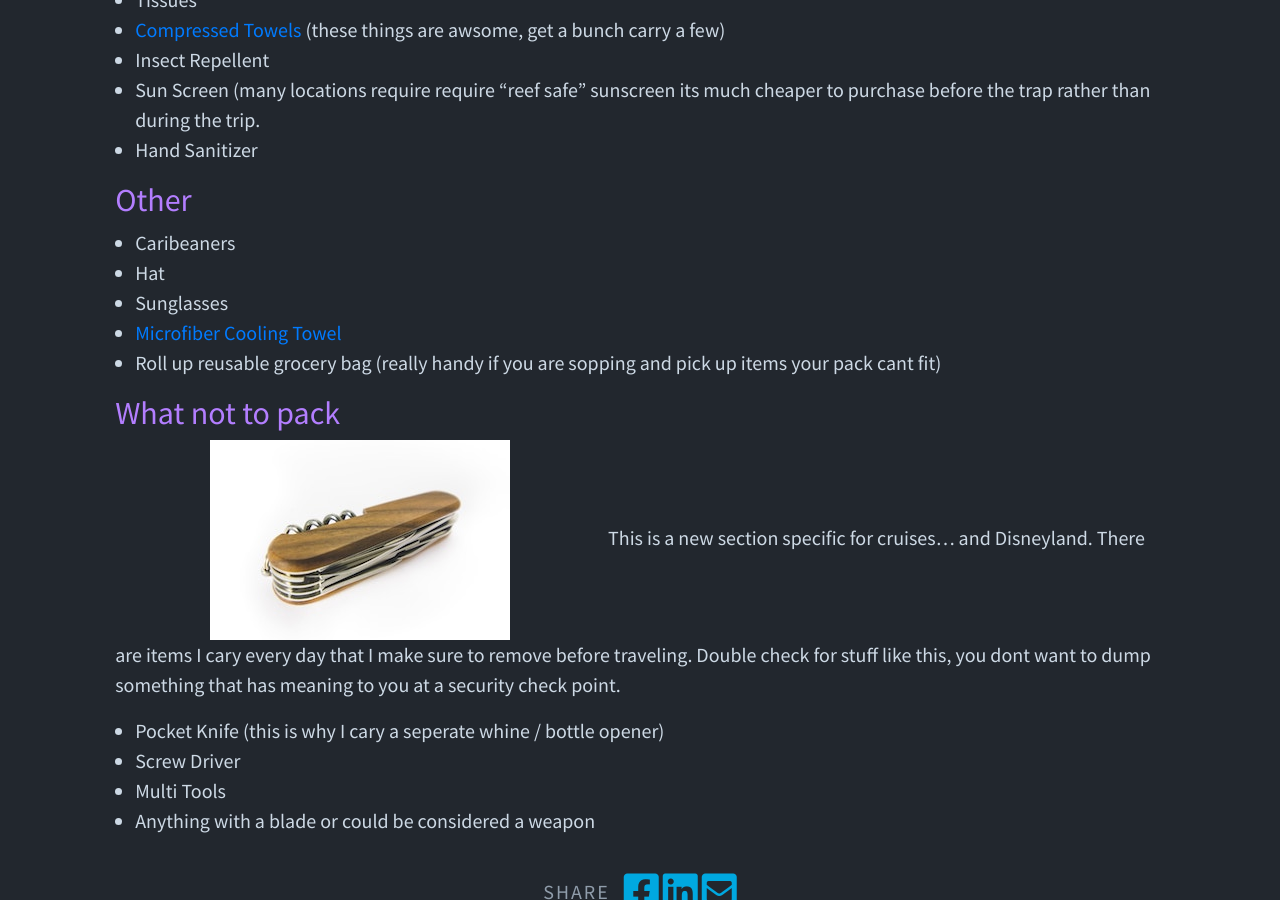
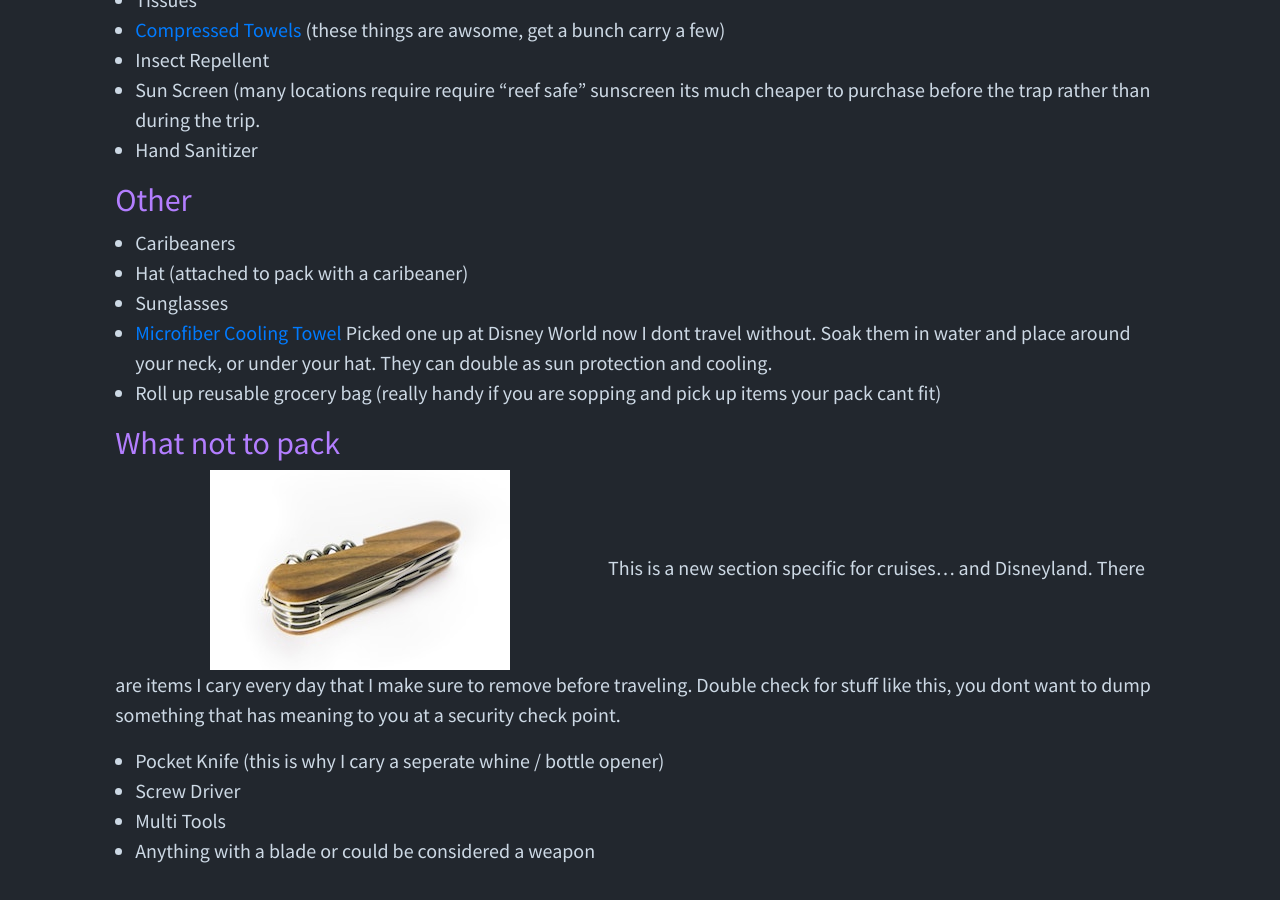
Before and after one commit to mjh2901/mikehathaway.com, a Jekyll site: the page built from _posts/2023-09-09-cruise-day-bag.md, in a window 1280 px wide and 900 px high, scrolled down 3586 px. Built offline with Jekyll 4.4.1, drawn with Linux system fonts in a browser that asks for light colours; some of the changed text lies outside the part shown.

Commit message:
Update 2023-09-09-cruise-day-bag.md

```diff
--- a/_posts/2023-09-09-cruise-day-bag.md
+++ b/_posts/2023-09-09-cruise-day-bag.md
@@ -89,9 +89,9 @@ I keep pills in a little [alumunum screw top container](https://www.amazon.com/H
 
 ## Other
 - Caribeaners
-- Hat
+- Hat (attached to pack with a caribeaner)
 - Sunglasses
-- [Microfiber Cooling Towel](https://www.amazon.com/YQXCC-Cooling-Microfiber-Camping-Football/dp/B082HNFVVZ/ref=sxin_16_pa_sp_search_thematic_sspa?content-id=amzn1.sym.1c86ab1a-a73c-4131-85f1-15bd92ae152d%3Aamzn1.sym.1c86ab1a-a73c-4131-85f1-15bd92ae152d&crid=2E2LCYE03X1BN&cv_ct_cx=Microfiber%2Bcooling%2Btowel&keywords=Microfiber%2Bcooling%2Btowel&pd_rd_i=B082HNFVVZ&pd_rd_r=e52c384a-c27a-4555-83f9-b0eb106cad46&pd_rd_w=QHAYp&pd_rd_wg=XajnB&pf_rd_p=1c86ab1a-a73c-4131-85f1-15bd92ae152d&pf_rd_r=7GBKP1M4MFMP3YPGY37W&qid=1694407143&sbo=RZvfv%2F%2FHxDF%2BO5021pAnSA%3D%3D&sprefix=microfiber%2Bcooling%2Btowel%2Caps%2C163&sr=1-2-364cf978-ce2a-480a-9bb0-bdb96faa0f61-spons&sp_csd=d2lkZ2V0TmFtZT1zcF9zZWFyY2hfdGhlbWF0aWM&th=1)
+- [Microfiber Cooling Towel](https://www.amazon.com/YQXCC-Cooling-Microfiber-Camping-Football/dp/B082HNFVVZ/ref=sxin_16_pa_sp_search_thematic_sspa?content-id=amzn1.sym.1c86ab1a-a73c-4131-85f1-15bd92ae152d%3Aamzn1.sym.1c86ab1a-a73c-4131-85f1-15bd92ae152d&crid=2E2LCYE03X1BN&cv_ct_cx=Microfiber%2Bcooling%2Btowel&keywords=Microfiber%2Bcooling%2Btowel&pd_rd_i=B082HNFVVZ&pd_rd_r=e52c384a-c27a-4555-83f9-b0eb106cad46&pd_rd_w=QHAYp&pd_rd_wg=XajnB&pf_rd_p=1c86ab1a-a73c-4131-85f1-15bd92ae152d&pf_rd_r=7GBKP1M4MFMP3YPGY37W&qid=1694407143&sbo=RZvfv%2F%2FHxDF%2BO5021pAnSA%3D%3D&sprefix=microfiber%2Bcooling%2Btowel%2Caps%2C163&sr=1-2-364cf978-ce2a-480a-9bb0-bdb96faa0f61-spons&sp_csd=d2lkZ2V0TmFtZT1zcF9zZWFyY2hfdGhlbWF0aWM&th=1) Picked one up at Disney World now I dont travel without.  Soak them in water and place around your neck, or under your hat.  They can double as sun protection and cooling.
 - Roll up reusable grocery bag (really handy if you are sopping and pick up items your pack cant fit)
 
 ## What not to pack
```
Also changed, not shown: other parts of _posts/2023-09-09-cruise-day-bag.md (+1 -1 lines).
